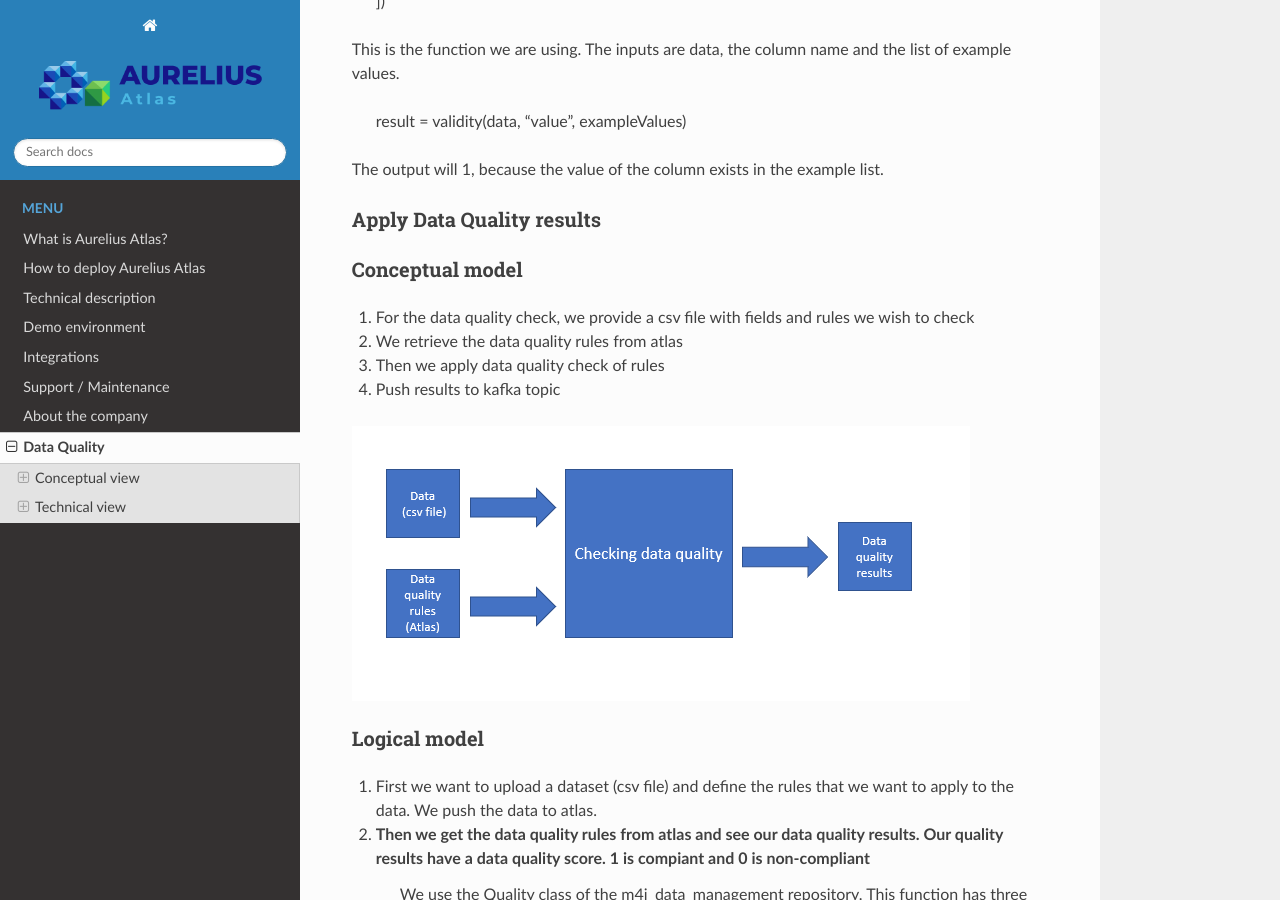
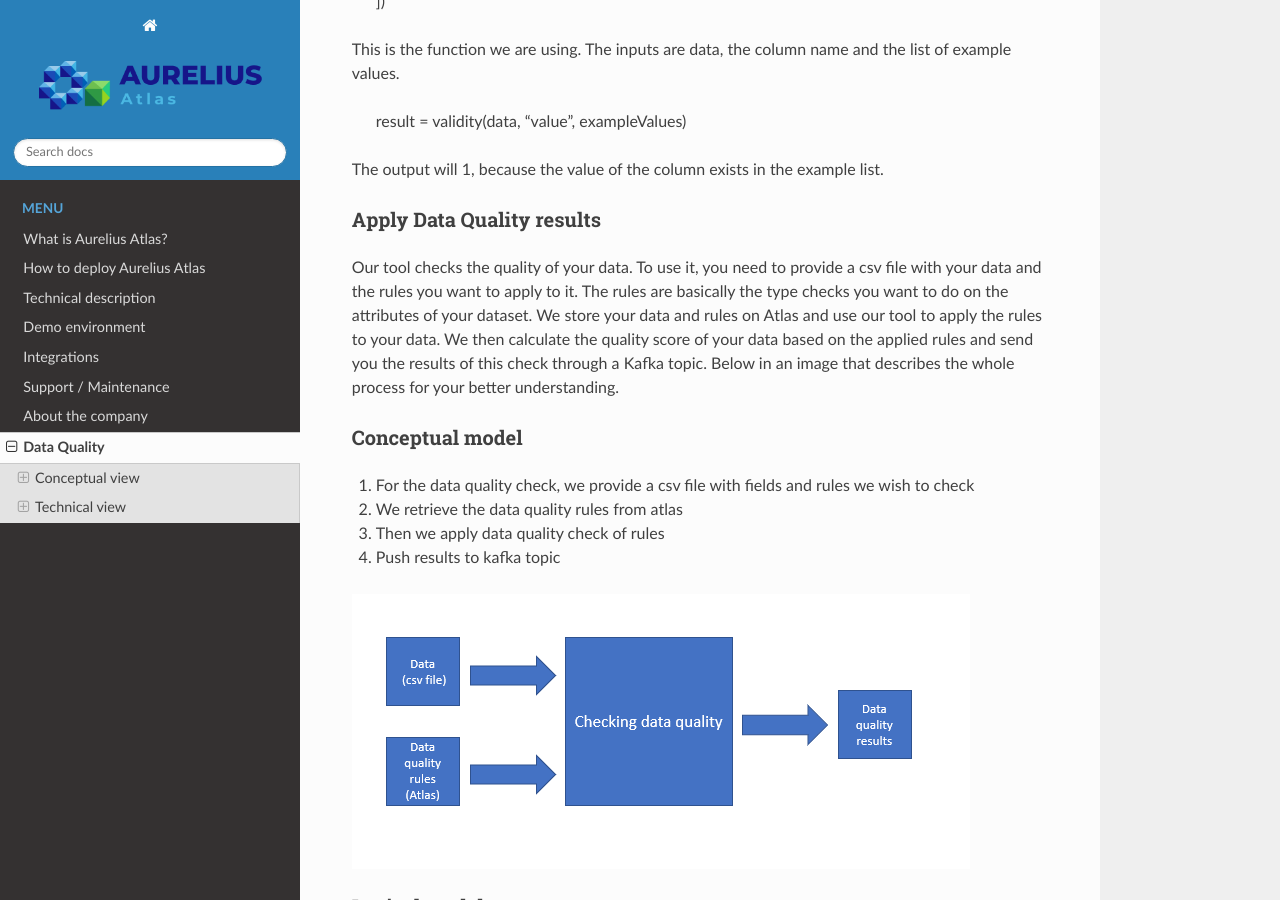
Before and after one commit to aureliusenterprise/doc_technical_manual, a Sphinx documentation site: the page built from DOc/docs/source/Options/data_quality.rst, in a window 1280 px wide and 900 px high, scrolled down 14177 px. Built offline with Sphinx 7.4.7 and the Read the Docs theme 2.0.0, drawn with Linux system fonts in a browser that asks for light colours; pages that are not in the unit, such as notebooks, are missing from menus.

Commit message:
Update data_quality.rst

```diff
--- a/DOc/docs/source/Options/data_quality.rst
+++ b/DOc/docs/source/Options/data_quality.rst
@@ -718,6 +718,11 @@ The output will 1, because the value of the column exists in the example list.
 Apply Data Quality results
 ~~~~~~~~~~~~~~~~~~~~~~~~~~~~
 
+Our tool checks the quality of your data. To use it, you need to provide a csv file with your data and the rules you want to apply to it. The rules are basically the type
+checks you want to do on the attributes of your dataset. We store your data and rules on Atlas and use our tool to apply the rules to your data.
+We then calculate the quality score of your data based on the applied rules and send you the results of this check through a Kafka topic.
+Below in an image that describes the whole process for your better understanding.
+
 
 
 
```
